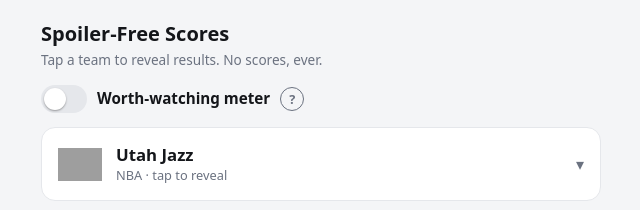
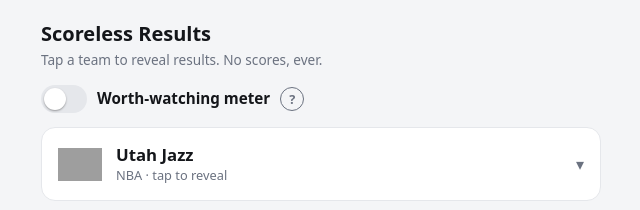
Before and after one commit to herdtproject/sports-results, a plain HTML site: page index.html in a window 1280 px wide. Shown: the top 210 px of the page, 319-959 px from the left. Drawn offline with Linux system fonts and the light colour scheme; no server answers; grey boxes are pictures that could not be loaded.

Commit message:
Rename app to Scoreless Results
Co-Authored-By: Claude Sonnet 5.5 <noreply@anthropic.com>
Claude-Session: https://claude.ai/code/session_01DgfRJNKC9NdzXqvcDgama1

```diff
--- a/index.html
+++ b/index.html
@@ -4,7 +4,7 @@
 <meta charset="utf-8">
 <meta name="viewport" content="width=device-width, initial-scale=1, viewport-fit=cover">
 <meta name="color-scheme" content="light dark">
-<title>Spoiler-Free Scores</title>
+<title>Scoreless Results</title>
 <style>
   :root {
     --bg: #f4f5f7; --card: #fff; --text: #14161a; --muted: #6b7280; --line: #e5e7eb;
@@ -87,7 +87,7 @@
 </head>
 <body>
 <main>
-  <h1>Spoiler-Free Scores</h1>
+  <h1>Scoreless Results</h1>
   <p class="sub">Tap a team to reveal results. No scores, ever.</p>
   <div class="meter">
     <button id="meter" class="switch" type="button" role="switch" aria-checked="false" aria-labelledby="meterLabel"></button>
```
Also changed, not shown: 1 other file.
